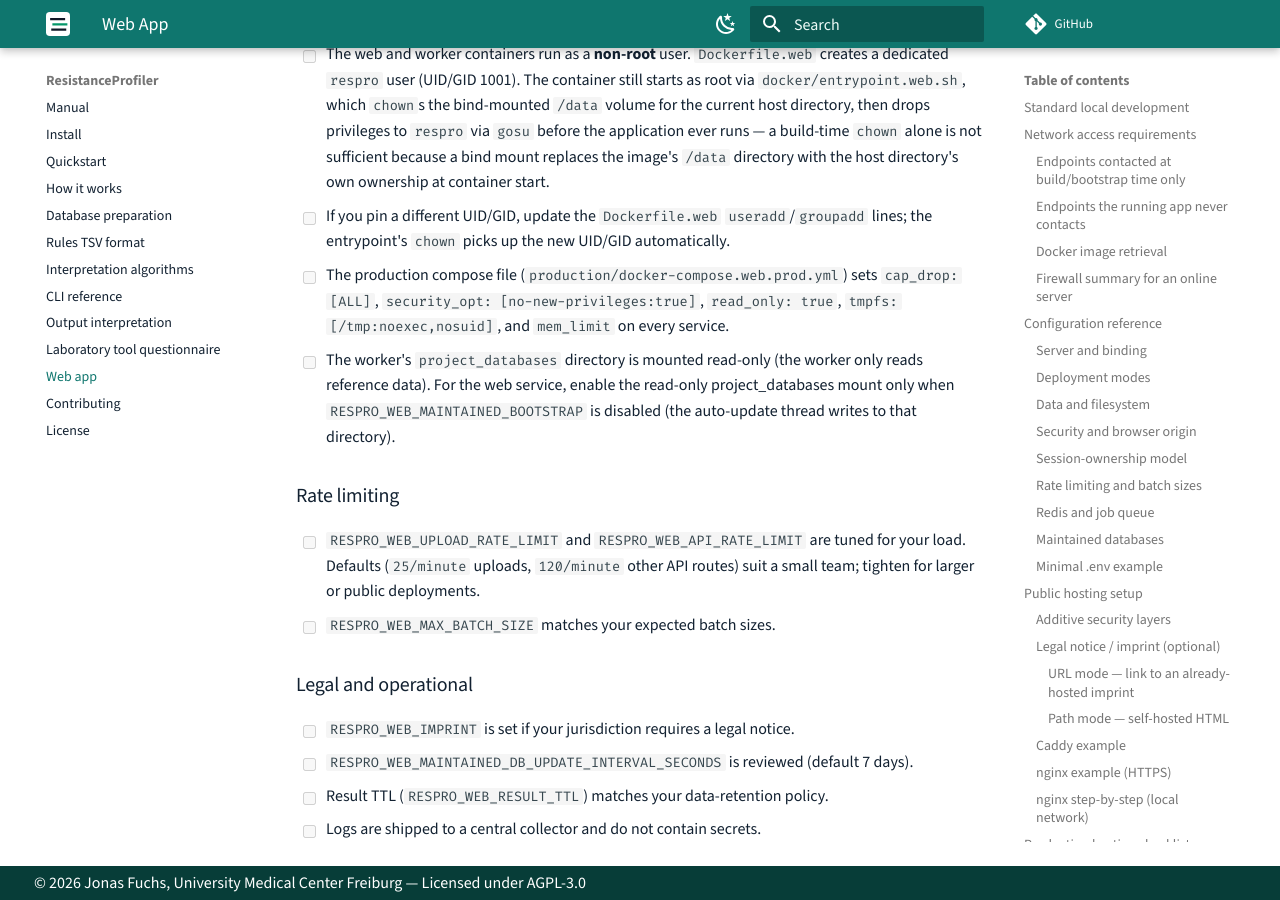
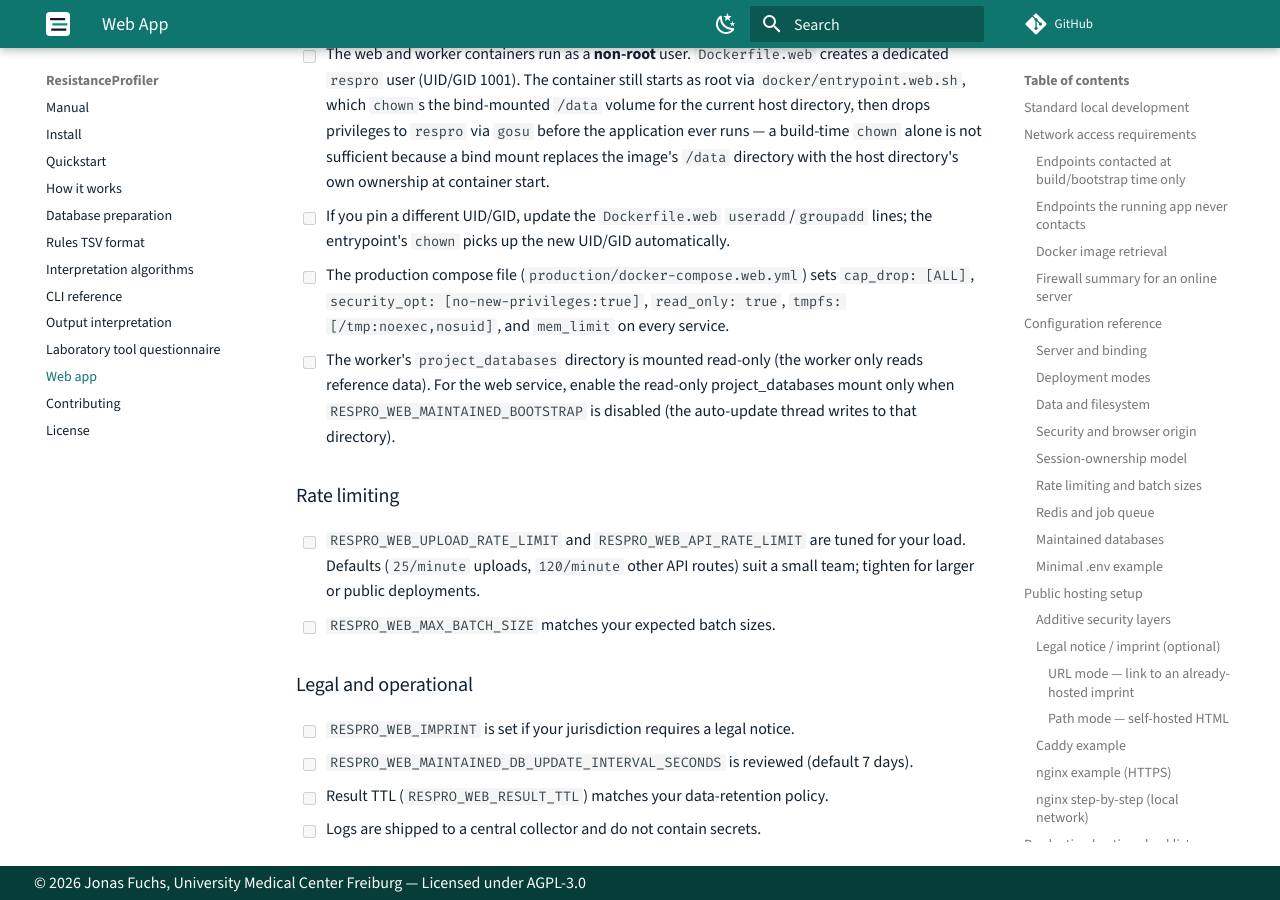
Before and after one commit to the-foxlab/ResistanceProfiler, an MkDocs documentation site: the page built from docs/docs/webapp.md, in a window 1280 px wide and 900 px high, scrolled down 15408 px. Built offline with MkDocs 1.6.1 and Material for MkDocs 9.7.7, drawn with Linux system fonts in a browser that asks for light colours; comment, search, counter and statistics services are not loaded.

Commit message:
small doc fix

```diff
--- a/docs/docs/webapp.md
+++ b/docs/docs/webapp.md
@@ -567,7 +567,7 @@ annotated `docker-compose.web.yml` ships with all of these settings present but
       directory with the host directory's own ownership at container start.
 - [ ] If you pin a different UID/GID, update the `Dockerfile.web` `useradd`/`groupadd`
       lines; the entrypoint's `chown` picks up the new UID/GID automatically.
-- [ ] The production compose file (`production/docker-compose.web.prod.yml`) sets
+- [ ] The production compose file (`production/docker-compose.web.yml`) sets
       `cap_drop: [ALL]`, `security_opt: [no-new-privileges:true]`, `read_only: true`,
       `tmpfs: [/tmp:noexec,nosuid]`, and `mem_limit` on every service.
 - [ ] The worker's `project_databases` directory is mounted read-only (the worker
```
